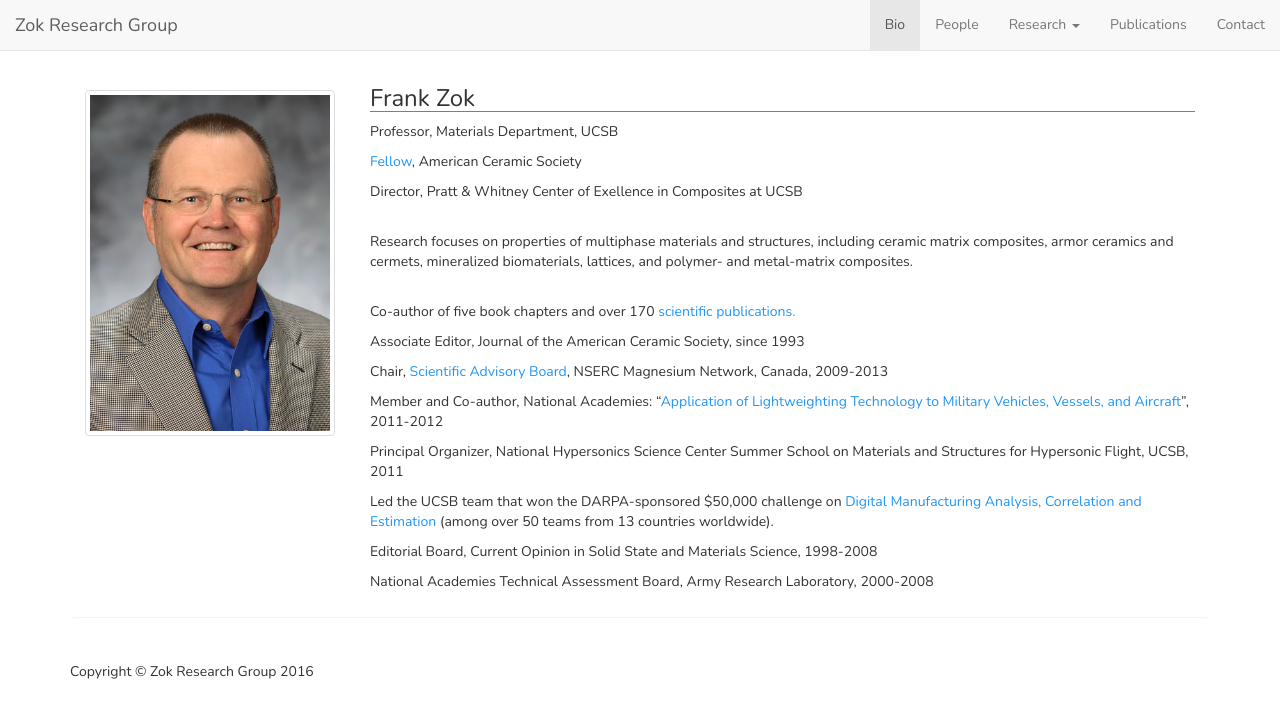
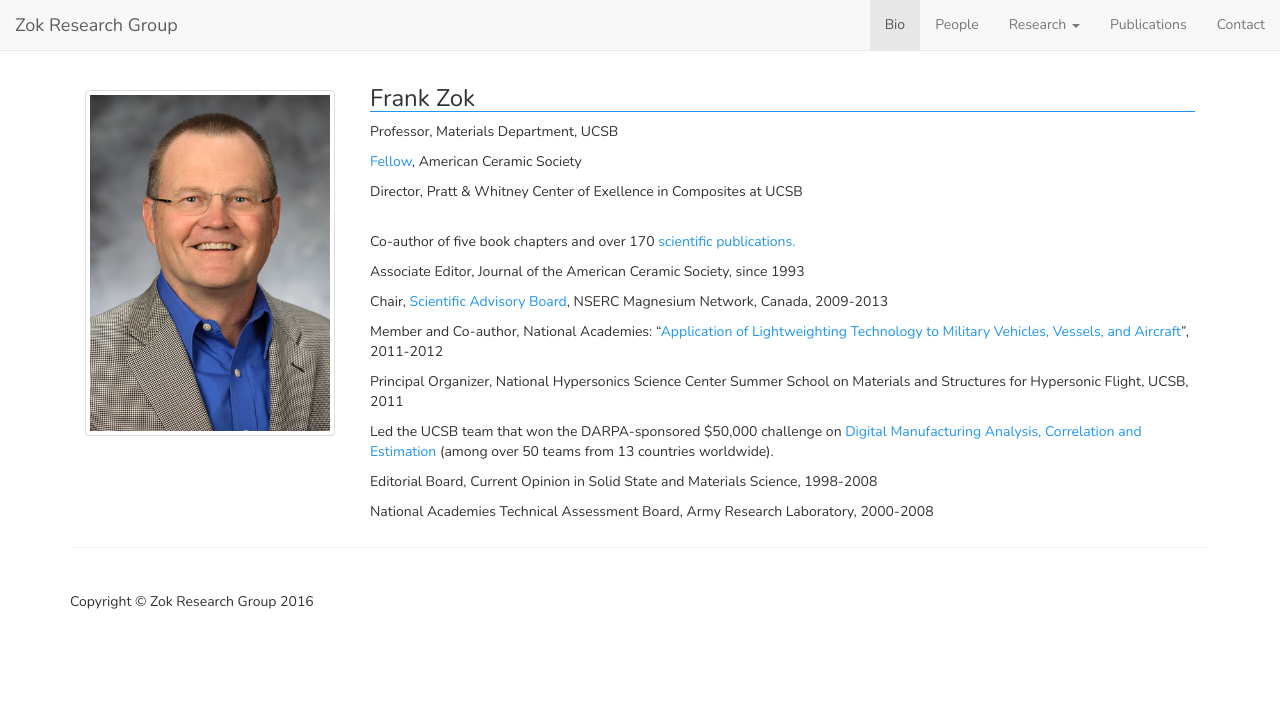
Before and after one commit to latture/zok-group-website, a Jekyll site: the page built from bio/index.html, in a window 1280 px wide. Shown: the top 718 px of the page. Built offline with Jekyll 4.4.1, drawn with Linux system fonts in a browser that asks for light colours; some web fonts are replaced.

Commit message:
Removed research description from bio.

```diff
--- a/bio/index.html
+++ b/bio/index.html
@@ -17,8 +17,6 @@ layout: default
                         <p><a href="http://ceramics.org/?award_winners=frank-zok">Fellow</a>, American Ceramic Society</p>
                         <p>Director, Pratt & Whitney Center of Exellence in Composites at UCSB</p>
                         <br>
-                        <p>Research focuses on properties of multiphase materials and structures, including ceramic matrix composites, armor ceramics and cermets, mineralized biomaterials, lattices, and polymer- and metal-matrix composites. </p>
-                        <br>
                         <p>Co-author of five book chapters and over 170 <a href="{{site.baseurl}}/publications/">scientific publications.</a></p>
                         <p>Associate Editor, Journal of the American Ceramic Society, since 1993 </p>
                         <p>Chair, <a href="http://www.magnet.ubc.ca/about/governance.html">Scientific Advisory Board</a>, NSERC Magnesium Network, Canada, 2009-2013 </p>
```
